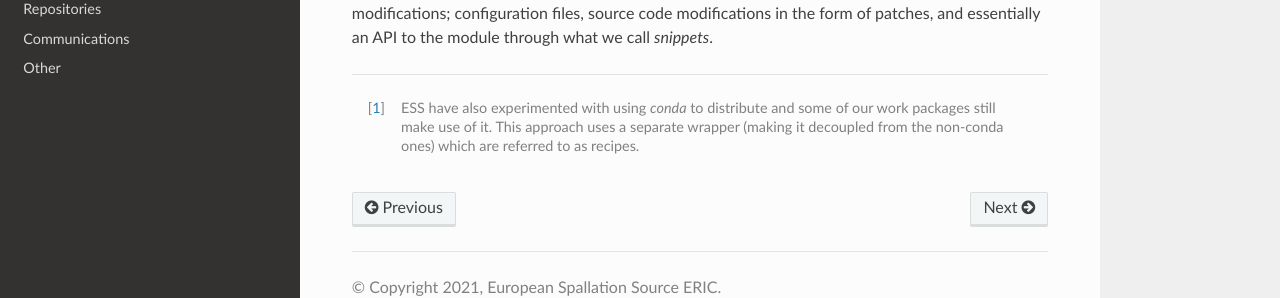
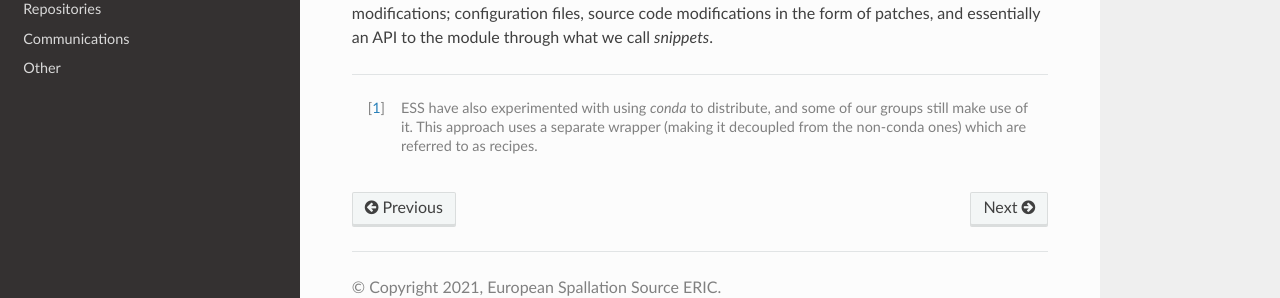
Before and after one commit to ttkorhonen/e3pages, a Sphinx documentation site: the page built from docs/design/1_intro.md, in a window 1280 px wide and 900 px high, scrolled down 1148 px. Shown: the part 543-841 px from the top of the window. Built offline with Sphinx 7.4.7 and the Read the Docs theme 2.0.0, drawn with Linux system fonts in a browser that asks for light colours.

Commit message:
rephrase work packages to groups

```diff
--- a/docs/design/1_intro.md
+++ b/docs/design/1_intro.md
@@ -36,4 +36,4 @@ The databases provided by the module are typically in the form of templates. The
 An e3 *wrapper* is a separate (from the source EPICS module) repository containing Site-specific modifications; configuration files, source code modifications in the form of patches, and essentially an API to the module through what we call *snippets*.
 
 
-[^conda]: ESS have also experimented with using *conda* to distribute and some of our work packages still make use of it. This approach uses a separate wrapper (making it decoupled from the non-conda ones) which are referred to as recipes.
+[^conda]: ESS have also experimented with using *conda* to distribute, and some of our groups still make use of it. This approach uses a separate wrapper (making it decoupled from the non-conda ones) which are referred to as recipes.
```
